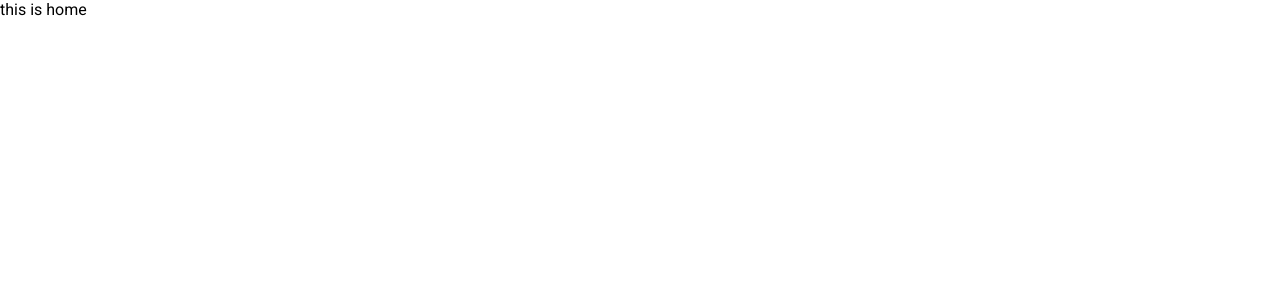
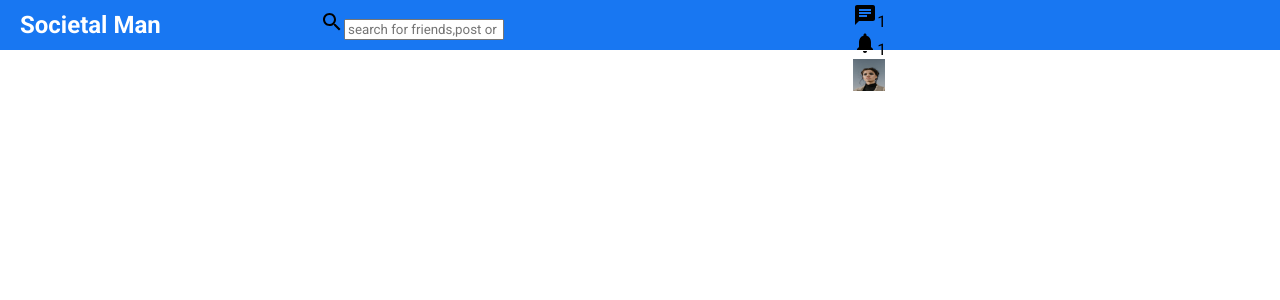
Before and after one commit to codytron21/Societal-Beings, a React (Create React App) app: page / in a window 1280 px wide. Shown: the top 300 px of the page. Built offline with nearby package versions, Linux system fonts and the light colour scheme.

Commit message:
topbar updates

```diff
--- a/package.json
+++ b/package.json
@@ -3,6 +3,8 @@
   "version": "0.1.0",
   "private": true,
   "dependencies": {
+    "@material-ui/core": "^4.12.3",
+    "@material-ui/icons": "^4.11.2",
     "@testing-library/jest-dom": "^5.14.1",
     "@testing-library/react": "^11.2.7",
     "@testing-library/user-event": "^12.8.3",
--- a/src/App.js
+++ b/src/App.js
@@ -1,10 +1,6 @@
-import Home from "./pages/home/Home";
 
+import Topbar from "./components/topbar/Topbar";
 
-
-function App() {
-  return <Home />
-
+export default function App() {
+  return <Topbar />
 }
-
-export default App;
--- /dev/null
+++ b/src/components/topbar/Topbar.jsx
@@ -0,0 +1,40 @@
+
+import "./topbar.css"
+import {Search,Person,Chat,Notifications} from "@material-ui/icons";
+export default function topbar() {
+    return (
+    <div className="topbarContainer">
+          <div className="topbarLeft">
+              <span className="logo">Societal Man</span>
+          </div>
+          <div className="topbarCenter">
+              <div className="searchBar">
+                  <Search/>
+                  <input placeholder="search for friends,post or any video" className="searchInput" />
+              </div>
+          </div>
+          <div className="topbarRight">
+              <div className="topbarLinks">
+                  <span className="topbarLink">Homepage</span>
+                  <span className="topbarLink">Timeline</span>
+              </div>
+              <div className="topbarIcons">
+                  <div className="topbarItems">
+                      <Person/>
+                      <span className="topbarIconBadge">1</span>
+                  </div>
+                  <div className="topbarItems">
+                      <Chat/>
+                      <span className="topbarIconBadge">1</span>
+                  </div>
+                  <div className="topbarItems">
+                      <Notifications/>
+                      <span className="topbarIconBadge">1</span>
+                  </div>
+              </div>
+              <img src="/assets/persons/1.jpeg" alt="" className="topbarImage" />
+          </div>
+
+    </div>
+    )
+}
--- /dev/null
+++ b/src/components/topbar/topbar.css
@@ -0,0 +1,30 @@
+.topbarContainer{
+    height: 50px;
+    width: 100%;
+    background-color: #1877f2;
+    display:flex;
+    align-items:center;
+    position:sticky;
+    top:0;
+}
+.topbarLeft{
+    flex:3;
+}
+.logo{
+    font-size:24px;
+    margin-left:20px;
+    font-weight: bold;
+    color:white;
+    cursor:pointer;
+}
+.topbarCenter{
+    flex:5;
+
+}
+.topbarRight{
+    flex:4;
+}
+.topbarImage{
+    width: 32px;
+    height: 32px;
+}
```
Also changed, not shown: 1 other file (tests, documents, lock files or other folders).
